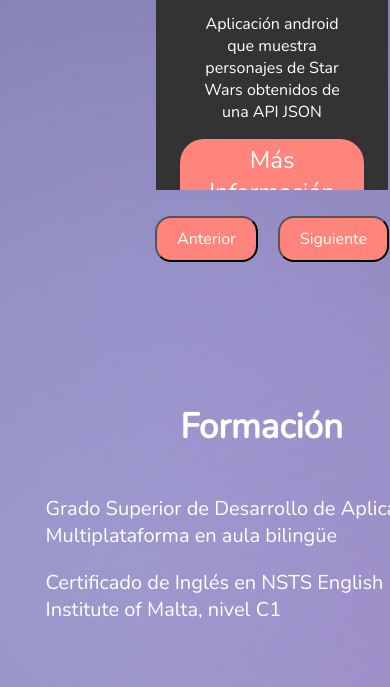
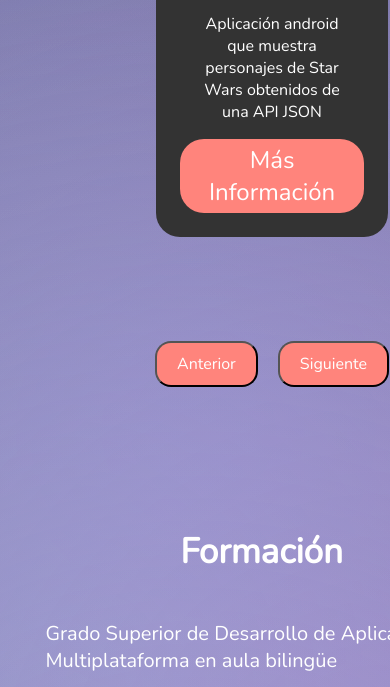
Before and after one commit to jujocave97/jujocave97.github.io, a plain HTML site: page index.html in a window 390 px wide. Shown: the part 2136-2823 px from the top of the page. Drawn offline with Linux system fonts and the light colour scheme.

Commit message:
proyectos corregidos

```diff
--- a/css/indexCss.css
+++ b/css/indexCss.css
@@ -414,9 +414,16 @@ footer {
 
     #projects {
         margin-right: -9%;
-        height: 140%;
+        max-height: none;
         text-align: center;
+        overflow: visible;
     }
+
+    #slider{
+        max-height: none;
+    }
+
+
 
     #formation {
         margin-right: -20%;
```
